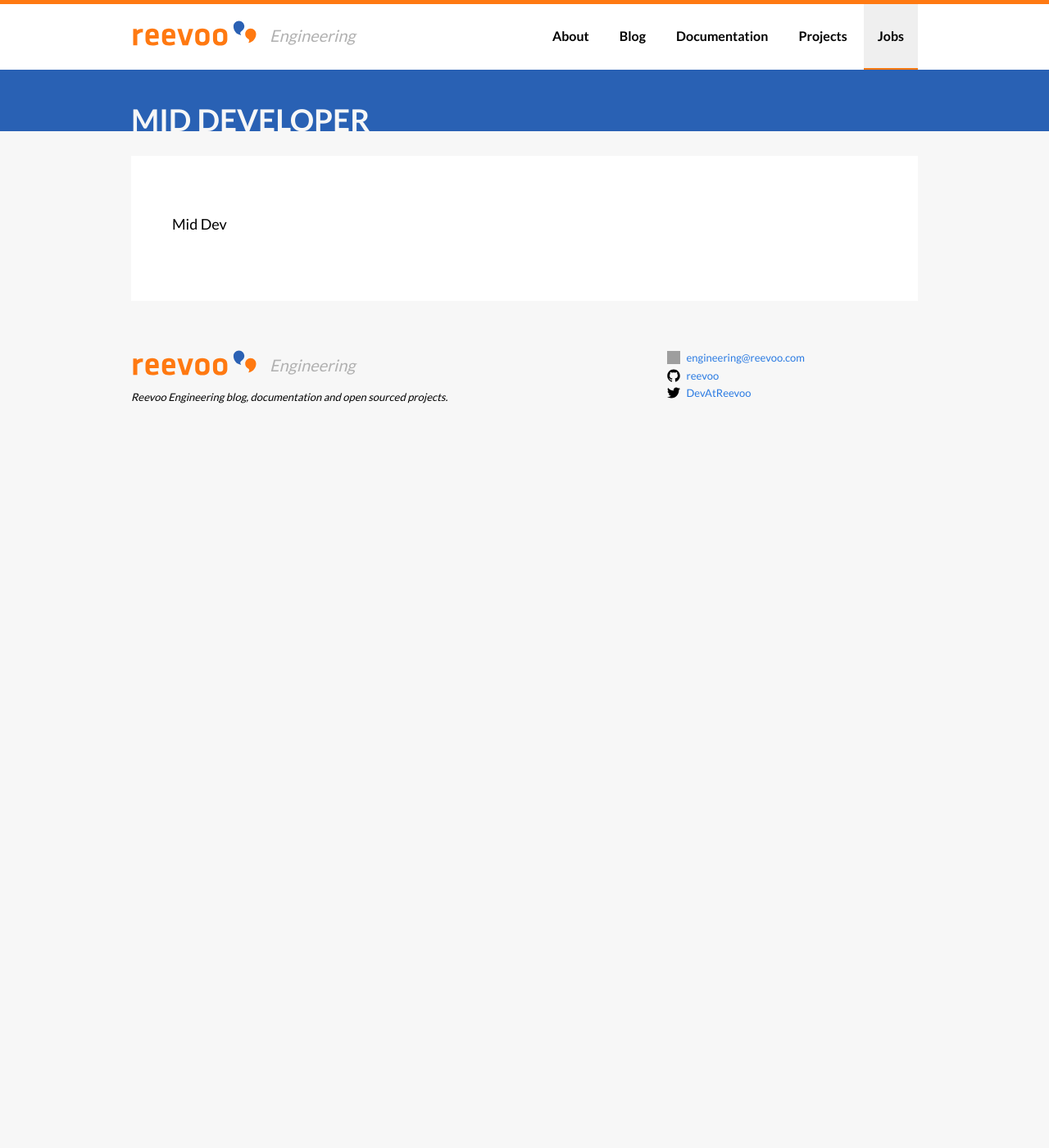
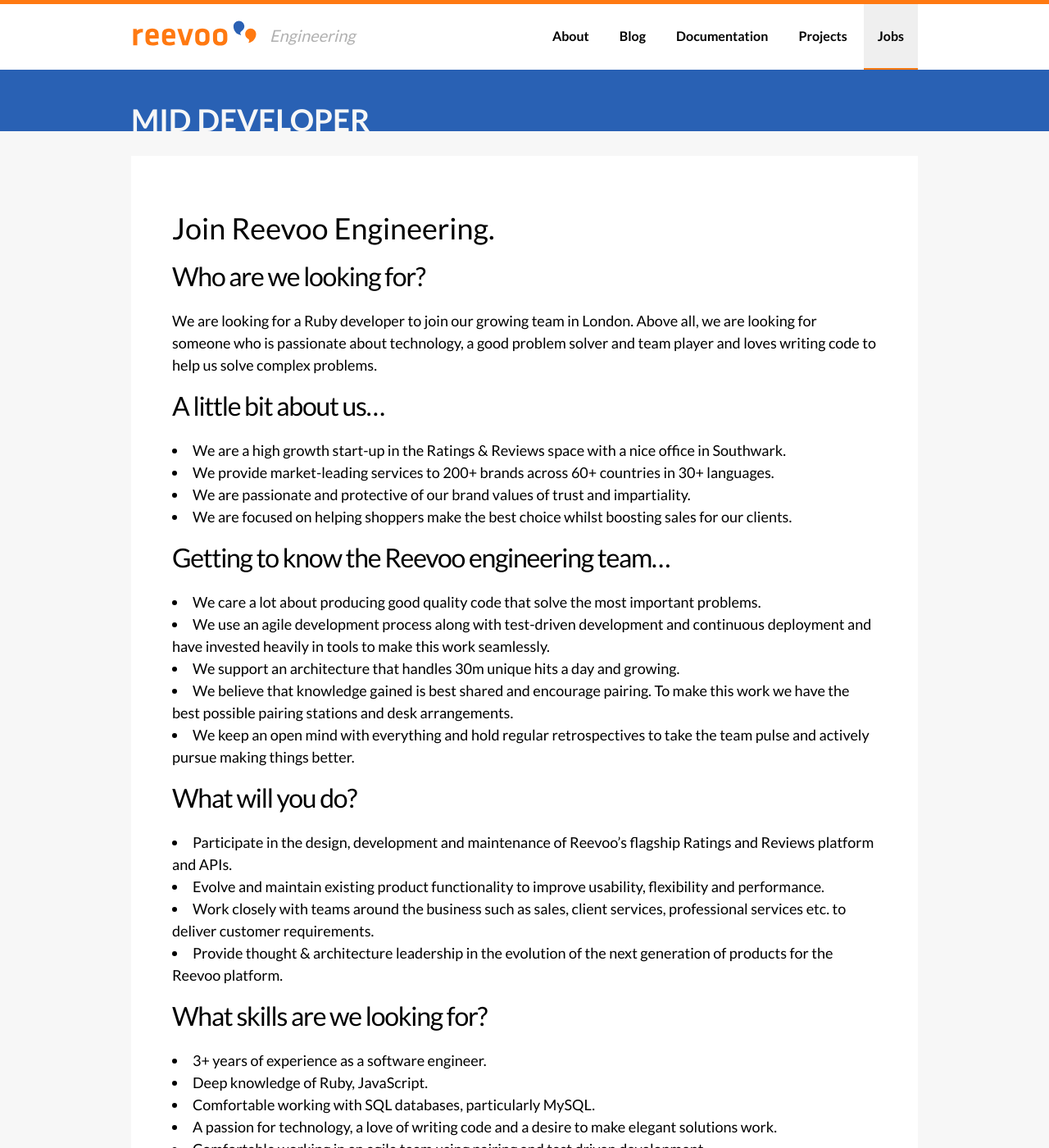
Before and after one commit to reevoo/reevoo.github.io, a Jekyll site: the page built from jobs/mid-dev.markdown, in a window 1280 px wide and 1400 px high. Shown: the whole window at 82% size. Built offline with Jekyll 4.4.1, drawn with Linux system fonts in a browser that asks for light colours; some of the changed text lies outside the part shown; grey boxes are pictures that could not be loaded.

Commit message:
Update job specs.

```diff
--- a/jobs/junior-dev.markdown
+++ b/jobs/junior-dev.markdown
@@ -5,4 +5,4 @@
 navId: jobs
 ---
 
-Junior Dev
+## Job spec coming soon
--- a/jobs/mid-dev.markdown
+++ b/jobs/mid-dev.markdown
@@ -5,4 +5,40 @@
 navId: jobs
 ---
 
-Mid Dev
+# Join Reevoo Engineering.
+
+## Who are we looking for?
+We are looking for a Ruby developer to join our growing team in London. Above all, we are looking for someone who is passionate about technology, a good problem solver and team player and loves writing code to help us solve complex problems.
+
+## A little bit about us…
++ We are a high growth start-up in the Ratings & Reviews space with a nice office in Southwark.
++ We provide market-leading services to 200+ brands across 60+ countries in 30+ languages.
++ We are passionate and protective of our brand values of trust and impartiality.
++ We are focused on helping shoppers make the best choice whilst boosting sales for our clients.
+
+## Getting to know the Reevoo engineering team…
++ We care a lot about producing good quality code that solve the most important problems.
++ We use an agile development process along with test-driven development and continuous deployment and have invested heavily in tools to make this work seamlessly.
++ We support an architecture that handles 30m unique hits a day and growing.
++ We believe that knowledge gained is best shared and encourage pairing. To make this work we have the best possible pairing stations and desk arrangements.
++ We keep an open mind with everything and hold regular retrospectives to take the team pulse and actively pursue making things better.
+
+## What will you do?
++ Participate in the design, development and maintenance of Reevoo’s flagship Ratings and Reviews platform and APIs.
++ Evolve and maintain existing product functionality to improve usability, flexibility and performance.
++ Work closely with teams around the business such as sales, client services, professional services etc. to deliver customer requirements.
++ Provide thought & architecture leadership in the evolution of the next generation of products for the Reevoo platform.
+
+## What skills are we looking for?
++ 3+ years of experience as a software engineer.
++ Deep knowledge of Ruby, JavaScript.
++ Comfortable working with SQL databases, particularly MySQL.
++ A passion for technology, a love of writing code and a desire to make elegant solutions work.
++ Comfortable working in an agile team using pairing and test driven development.
++ Degree level education or equivalent experience.
+
+## What skills are a bonus?
++ Javascript MVC frameworks such as Angular JS.
++ Search technologies (particularly Elasticsearch).
++ RabbitMQ or other broker frameworks.
++ Experience with data analysis, ETL, and data mining.
--- a/jobs/princinpal-engineer.markdown
+++ b/jobs/princinpal-engineer.markdown
@@ -5,4 +5,4 @@
 navId: jobs
 ---
 
-Principal Engineer
+## Job spec coming soon
--- a/jobs/product-analyst.markdown
+++ b/jobs/product-analyst.markdown
@@ -5,4 +5,4 @@
 navId: jobs
 ---
 
-Product Analyst
+## Job spec coming soon
--- a/jobs/senior-dev.markdown
+++ b/jobs/senior-dev.markdown
@@ -5,4 +5,4 @@
 navId: jobs
 ---
 
-Senior Dev
+## Job spec coming soon
```
